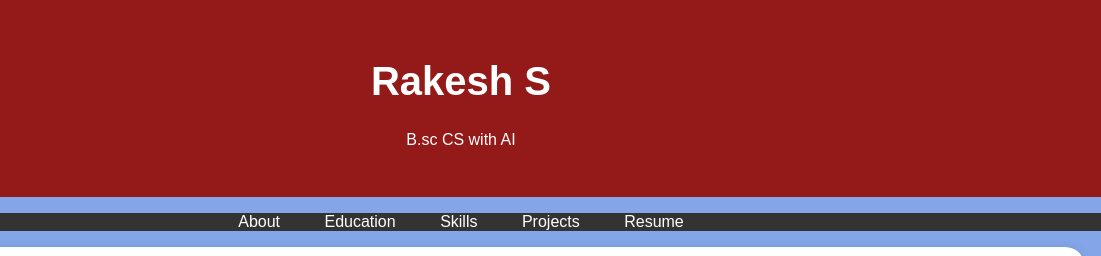
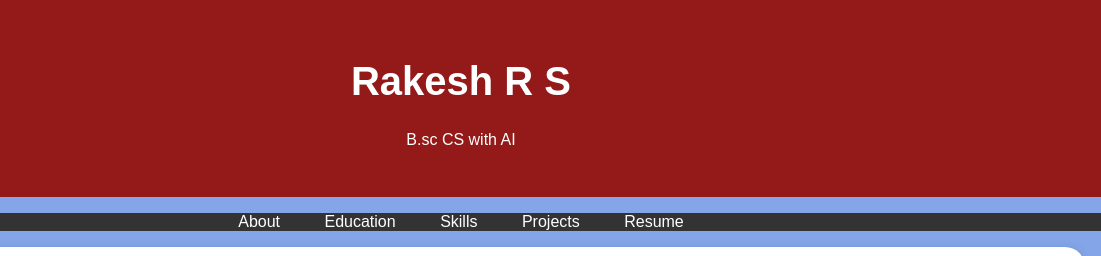
Before and after one commit to RAKESH-P13/digital-portfolio, a plain HTML site: page index.html in a window 1280 px wide. Shown: the top 256 px of the page, 179-1280 px from the left. Drawn offline with Linux system fonts and the light colour scheme.

Commit message:
index.html

```diff
--- a/index.html
+++ b/index.html
@@ -96,7 +96,7 @@
         <div class="header-content">
             <!-- Add your profile picture here -->
             <img src="man1.png" alt="Your Profile Picture" class="profile-picture">
-            <h1>Rakesh S</h1>
+            <h1>Rakesh R S</h1>
             <p>B.sc CS with AI</p>
         </div>
     </header>
```
